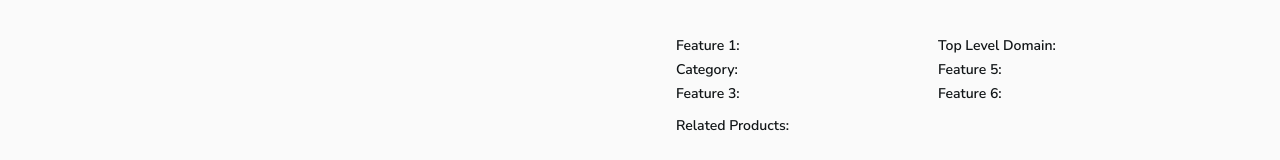
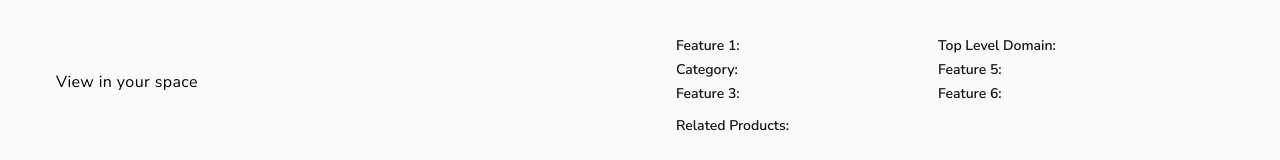
Before and after one commit to mmollaahmadi/Firouze-CO, a Next.js app: page /product/1 in a window 1280 px wide. Shown: the part 144-304 px from the top of the page. Built offline with nearby package versions, Linux system fonts and the light colour scheme.

Commit message:
add button to the model viewer.

```diff
--- a/src/components/screen/Detail/Detail.tsx
+++ b/src/components/screen/Detail/Detail.tsx
@@ -7,7 +7,7 @@ import ToolbarSection from "./Toolbar.section";
 // import dynamic from 'next/dynamic';
 
 // const ModelViewer = require('@google/model-viewer/dist/model-viewer.min.js') as any;
-// import { ModelViewerElement } from "@google/model-viewer";
+// import "@google/model-viewer";
 
 export default function Detail({ id }: { id: any }) {
   const router = useRouter();
@@ -25,7 +25,7 @@ export default function Detail({ id }: { id: any }) {
     }
     updateCountryData();
   }, [id]);
-  console.log(products, product, id);
+
   return (
     <div
       className={"flex flex-col mb-auto p-6 sm:py-4 sm:px-14 bg-transparent"}
@@ -46,7 +46,7 @@ export default function Detail({ id }: { id: any }) {
           <model-viewer
             id={`modelViewer${product?.id}`}
             alt="AR Model"
-            // ar={true}
+            // ar
             ar-modes="webxr scene-viewer quick-look"
             src={product?.ar_model ?? ""}
             camera-controls
@@ -56,8 +56,16 @@ export default function Detail({ id }: { id: any }) {
             min-camera-orbit="auto 75deg auto"
             max-camera-orbit="auto 75deg auto"
             environment-image="null"
-            style={{ width: '100%', height: '500px' }}
-          ></model-viewer>
+            style={{ width: "100%", height: "500px" }}
+          >
+            <button
+              slot="ar-button"
+              id="ar-button"
+              className="bg-takeda-red font-normal tracking-wide text-white"
+            >
+              View in your space
+            </button>
+          </model-viewer>
         </div>
         <CountryInformationSection data={product} withDetail={true} />
       </div>
--- a/tsconfig.json
+++ b/tsconfig.json
@@ -18,6 +18,6 @@
       "@/*": ["./src/*"]
     }
   },
-  "include": ["next-env.d.ts", "**/*.ts", "**/*.tsx"],
+  "include": ["next-env.d.ts", "**/*.ts", "**/*.tsx", "src/types/react.d.ts"],
   "exclude": ["node_modules"]
 }
```
